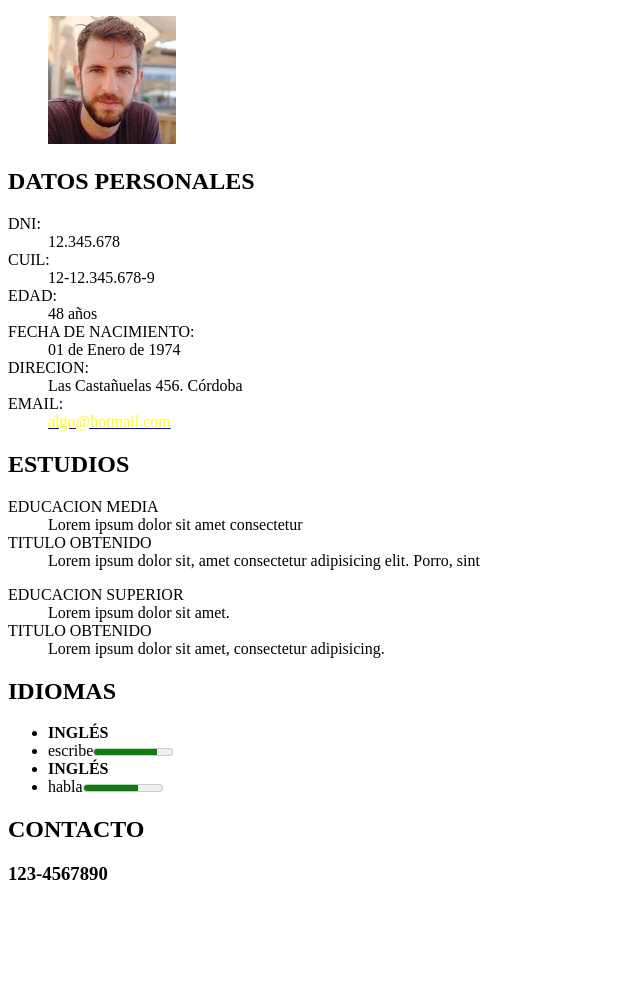
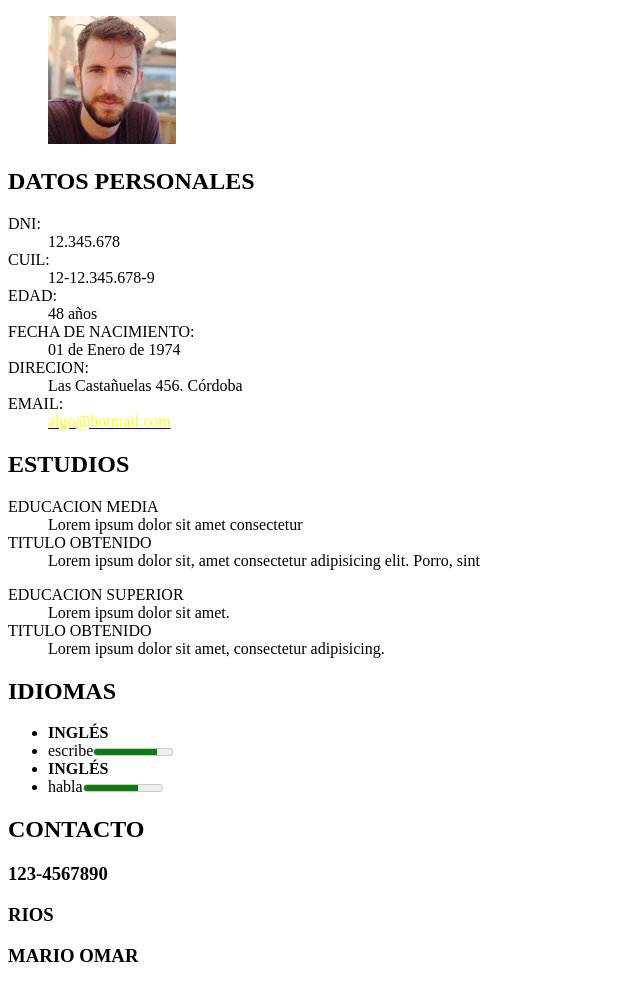
Before and after one commit to riosmario/curriculum, a plain HTML site: page index.html in a window 1280 px wide. Shown: the whole page, without its empty margins (0-640 px from the left). Before the commit the page ends 904 px from the top, so only its background shows below. Drawn offline with Linux system fonts and the light colour scheme.

Commit message:
agregando nombre y aoellido

```diff
--- a/index.html
+++ b/index.html
@@ -72,6 +72,12 @@
 
   <!--principal va a contener datos como educacion, experiencia y habilidades-->
   <div class="principal">
+    <section class="nombre">
+      <article>
+        <h1>RIOS</h1>
+        <h1>MARIO OMAR</h1>
+      </article>
+    </section>
 
   </div>
 
```
